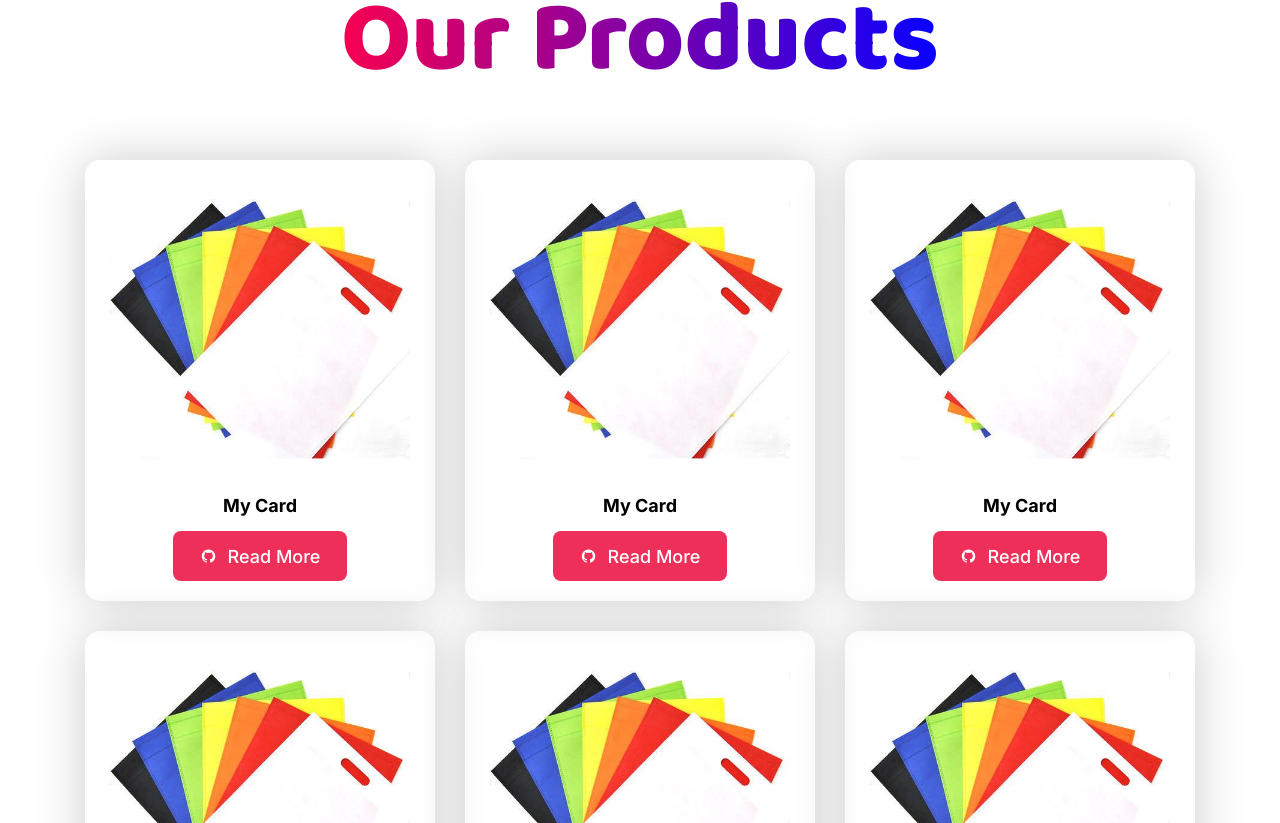
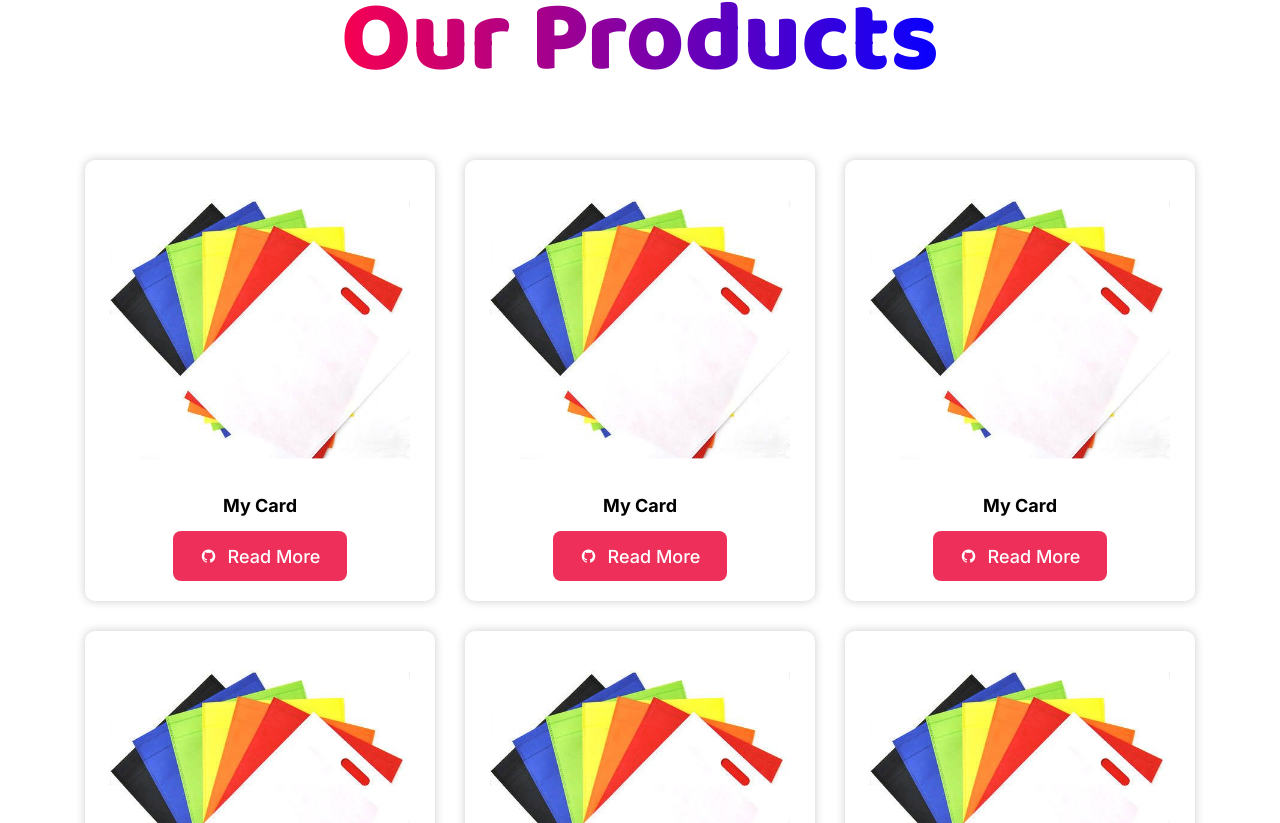
Before and after one commit to ayushsoni1010/vr-industries, a React (Create React App) app: page / in a window 1280 px wide. Shown: the part 937-1760 px from the top of the page. Built offline with nearby package versions, Linux system fonts and the light colour scheme.

Commit message:
🚀feat: added product card (#18)

```diff
--- a/src/components/widgets/Cards/ProductCard/style.cards.productCard.css
+++ b/src/components/widgets/Cards/ProductCard/style.cards.productCard.css
@@ -14,11 +14,14 @@ div.product-card-wrapper {
   height: auto;
   -webkit-box-sizing: border-box;
           box-sizing: border-box;
-  -webkit-box-shadow: 0px 0px 50px #ccc;
-          box-shadow: 0px 0px 50px #ccc;
-  border-radius: 15px;
+  -webkit-box-shadow: 0px 0px 10px #ccc;
+          box-shadow: 0px 0px 10px #ccc;
+  border-radius: 10px;
   overflow: hidden;
   padding: 20px;
+  -webkit-transition: all 0.3s ease-in-out;
+  transition: all 0.3s ease-in-out;
+  cursor: pointer;
 }
 
 div.product-card-wrapper img {
@@ -30,4 +33,12 @@ div.product-card-wrapper > p.product-card-title {
   font-family: 'Inter';
   font-weight: 600;
 }
+
+div.product-card-wrapper:hover {
+  -webkit-transition: all 0.3s ease-in-out;
+  transition: all 0.3s ease-in-out;
+  -webkit-box-shadow: none;
+          box-shadow: none;
+  outline: 1px solid #808080;
+}
 /*# sourceMappingURL=style.cards.productCard.css.map */
--- a/src/components/widgets/Cards/ProductCard/style.cards.productCard.scss
+++ b/src/components/widgets/Cards/ProductCard/style.cards.productCard.scss
@@ -6,10 +6,12 @@ div.product-card-wrapper{
     width: 350px;
     height: auto;
     box-sizing: border-box;
-    box-shadow: 0px 0px 50px #ccc;
-    border-radius: 15px;
+    box-shadow: 0px 0px 10px #ccc;
+    border-radius: 10px;
     overflow: hidden;
     padding: 20px;
+    transition: all 0.3s ease-in-out;
+    cursor: pointer;
     img{
         width: 300px;
     }
@@ -18,4 +20,9 @@ div.product-card-wrapper{
         font-family: 'Inter';
         font-weight: 600;
     }
+    &:hover{
+        transition: all 0.3s ease-in-out;
+        box-shadow: none;
+        outline :1px solid #808080;
+    }
 }
```
Also changed, not shown: src/components/widgets/Cards/ProductCard/index.js (+12 -8 lines), 1 other file (tests, documents, lock files or other folders).
